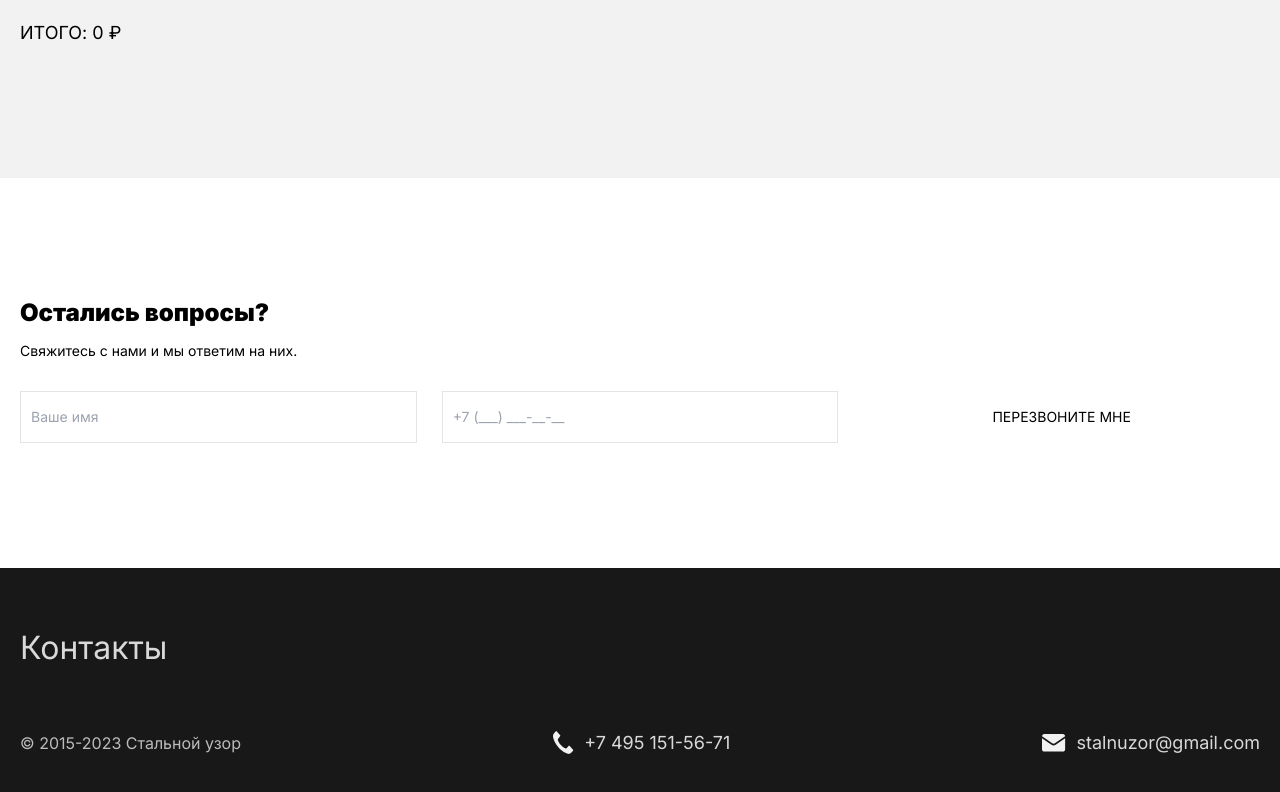
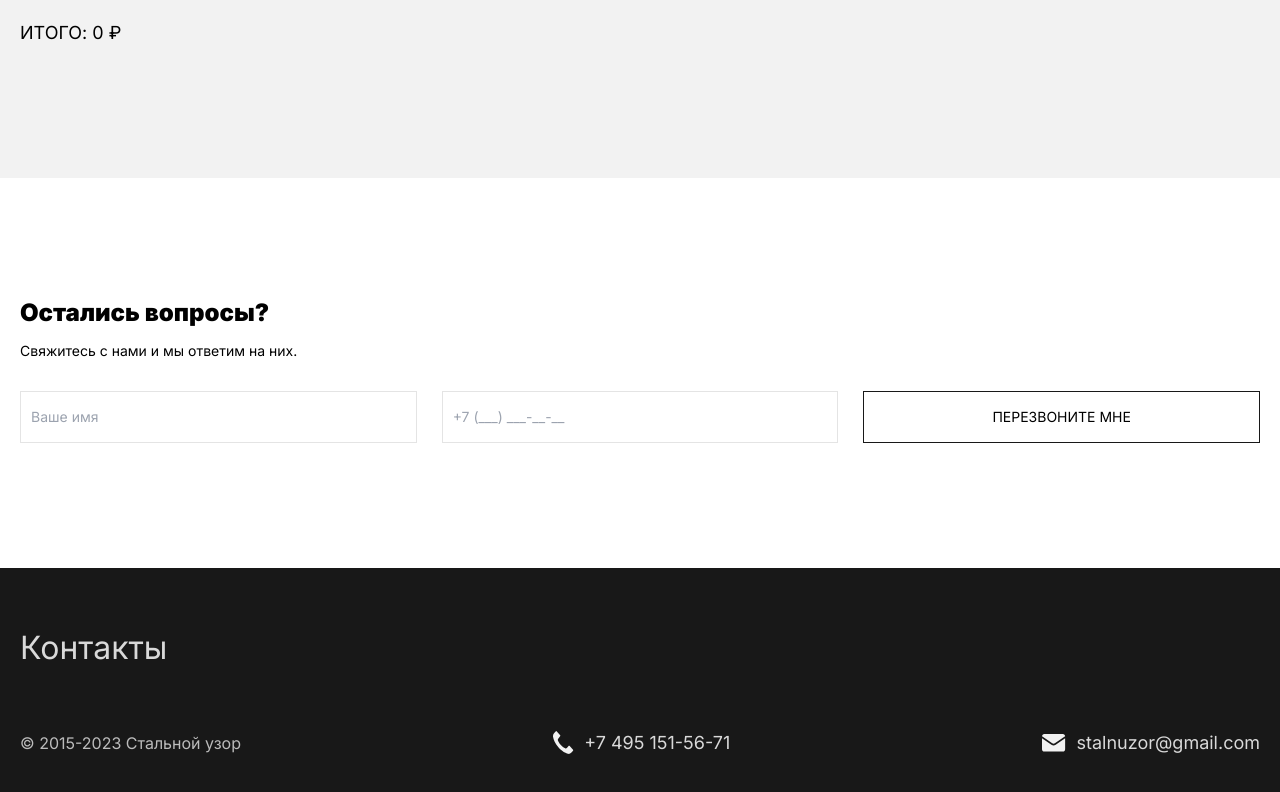
Before and after one commit to rmnv-s/fence-website, a Next.js app: page /calculator in a window 1280 px wide. Shown: the part 1768-2560 px from the top of the page. Built offline with nearby package versions, Linux system fonts and the light colour scheme.

Commit message:
fix button: formCall

```diff
--- a/app/components/forms/formCall.js
+++ b/app/components/forms/formCall.js
@@ -75,7 +75,7 @@ const FormCall = () => {
                 )}
               </div>
               <Button
-                className='max-h-[5.3rem] py-6 text-sm mt-10 md:mt-0'
+                className='max-h-[5.3rem] py-6 text-sm mt-10 md:mt-0 border border-black'
                 type='submit'
                 text='Перезвоните мне'
               />
```
